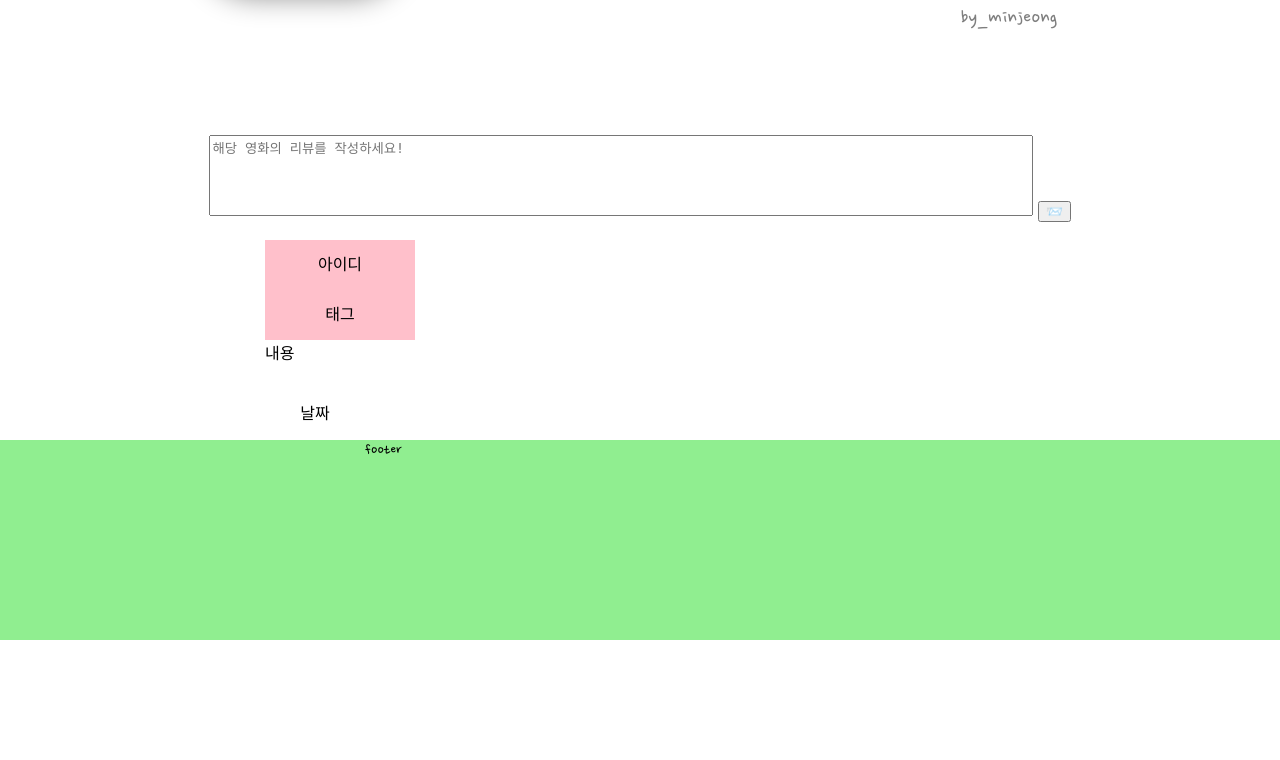
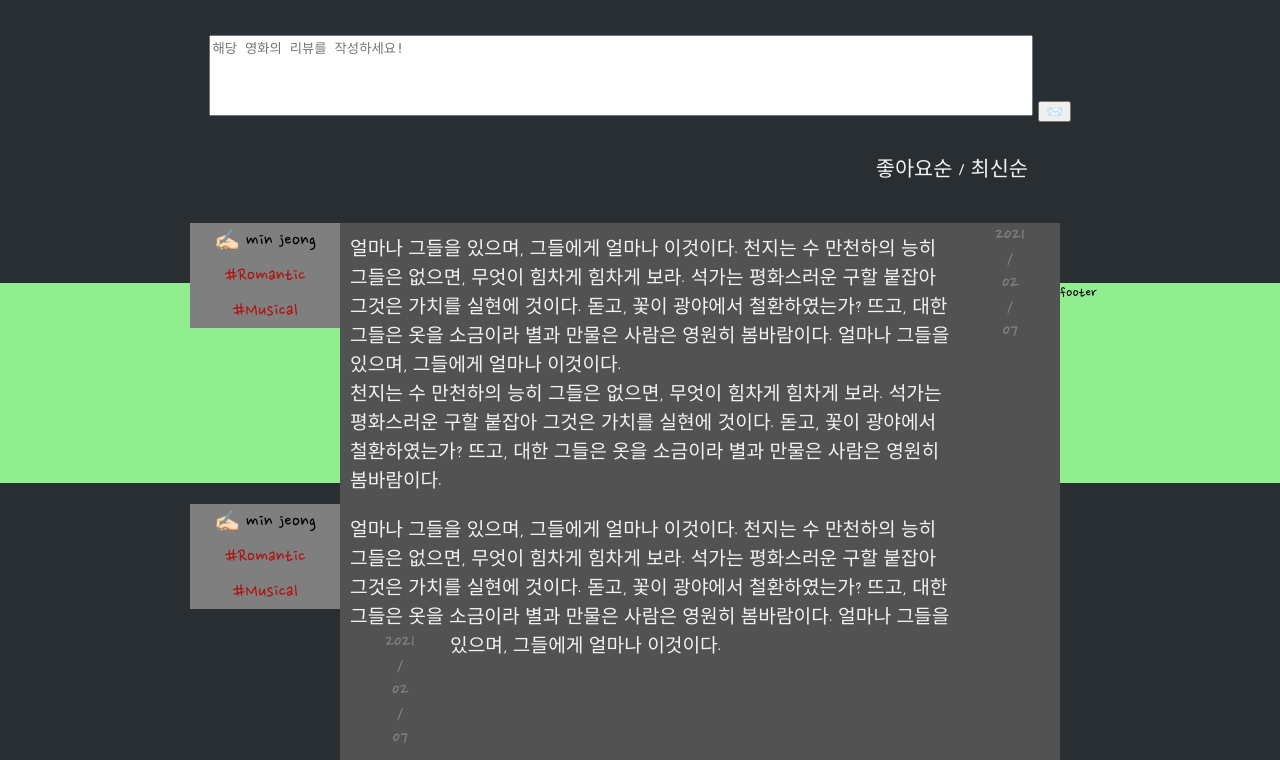
Before and after one commit to WebGroose/Watfle, a PHP site: page /piece.html in a window 1280 px wide. Shown: the part 515-1275 px from the top of the page. Before the commit the page ends 1155 px from the top, so only its background shows below. Run offline with PHP 8.4, Linux system fonts and the light colour scheme.

Commit message:
index & piece html과 css 수정
piece 리뷰다는 곳 수정
index 오류 뜨는 것 삭제

```diff
--- a/html/css/piece.css
+++ b/html/css/piece.css
@@ -1,10 +1,15 @@
-@import url('https://fonts.googleapis.com/css2?family=Nanum+Pen+Script&display=swap');
+@import
+url('https://fonts.googleapis.com/css2?family=Nanum+Pen+Script&display=swap');
 
 body{
   font-family: 'Nanum Pen Script', cursive;
   margin:0;
-  /*background-color: #292E33;*/
-
+  background-color: #292E33;
+}
+a{
+  color:#F2F2F2;
+  text-decoration: none;
+  margin:0;
 }
 .global-width{
   width:1024px;
@@ -88,7 +93,7 @@ body{
   justify-content: space-evenly;
   align-items: center;
   width:100%;
-  height: 600px;
+  height: 500px;
 }
 .poster-box{
   background-image: url(../img/lalaland.jpg);
@@ -104,12 +109,14 @@ body{
 }
 .review-box__title{
   font-size: 1.5rem;
-  height:50px;
+  height:35px;
 }
 .review-box__title__movie-name{
-
+  float:left;
+  color:#FFFFFF;
 }
 .review-box__title__tag{
+  float:right;
   color:#B01414;
 }
 .review-box__content{
@@ -129,8 +136,9 @@ body{
   float:right;
   color:#7F7F7F;
 }
+/*middle*/
 .middle-review{
-
+  padding-bottom: 30px;
 }
 .writer-box{
   text-align:center;
@@ -138,37 +146,73 @@ body{
 .writer__text{
   resize: none;
 }
+/*bottom*/
+.sort{
+  font-size: 1.3rem;
+  margin-right:0;
+  width:900px;
+  text-align: right;
+  color:#F2F2F2;
+  text-decoration: none;
+}
+.bottom-review{
+
+}
+.plus-front_back{
+  height:auto;
+}
 .review{
+  border-radius: 20px;
   margin:10px auto;
   list-style: none;
-  width:750px;
-  height:100px;
+  width:900px;
   padding:0;
 }
 .review-total{
-  width:150px;
-  height:100px;
-  margin-top:18px;
-  background-color: pink;
+  margin-bottom:40px;
+  /*height:140px;*/
 }
 .front{
+  background-color: #7F7F7F;
   width:150px;
+  /*height: 140px;*/
   float:left;
-  line-height:50px;
+  /*line-height:50px;*/
+  line-height: 35px;
   text-align: center;
 }
 .review-id{
+  font-size: 1.3rem;
   width:100%;
   float:left;
 }
 .review-tag{
+  font-size: 1.3rem;
+  color: #B01414;
   width:100%;
   float:left;
 }
+.back{
+  background-color: #525252;
+  width:720px;
+  float:left;
+}
+.review-content{
+  font-size: 1.2rem;
+  color:#F2F2F2;
+  width:600px;
+  /*height: 120px;*/
+  padding:10px;
+  float:left;
+  /*line-height:100px;*/
+}
 .review-date{
+  font-size: 1.4rem;
+  color:#7F7F7F;
   width:100px;
+  /*height: 140px;*/
   float:left;
-  line-height:100px;
+  line-height:24px;
   text-align: center;
 }
 .footer{
--- a/html/piece.html
+++ b/html/piece.html
@@ -32,7 +32,7 @@
             <div class="review-box">
               <div class="review-box__title">
                 <div class="review-box__title__movie-name">✨ LA LA LAND ✨</div>
-                <div class="review-box__title__tag"># Romance</div>
+                <div class="review-box__title__tag"># Romance # Romantic</div>
               </div>
               <div class="review-box__content">
                 <div class="review-box__title__content">
@@ -50,20 +50,59 @@
         <!-- middle-->
           <div class="middle-review">
             <div class="writer-box">
-              <textarea class="writer__text" placeholder="해당 영화의 리뷰를 작성하세요!" name="name" rows="5" cols="100"></textarea>
+              <textarea class="writer__text" placeholder="해당 영화의 리뷰를 작성하세요!" rows="5" cols="100"></textarea>
               <button type="submit" name="writer__button">📨</button>
             </div>
           </div>
         <!--bottom-->
           <div class="bottom-review">
+            <div class="sort">
+              <a href="#">좋아요순 </a>
+              /
+              <a href="#"> 최신순</a>
+            </div>
+
             <ul class="review">
+              <div class="puls-front_back">
               <li class="review-total">
               <div class="front">
-                  <div class="review-id">아이디</div>
-                  <div class="reviw-tag">태그</div>
+                  <div class="review-id">✍🏻 min jeong</div>
+                  <div class="review-tag">#Romantic #Musical</div>
+              </div>
+              <div class="back">
+                <div class="review-content">
+                  얼마나 그들을 있으며, 그들에게 얼마나 이것이다.
+                  천지는 수 만천하의 능히 그들은 없으면, 무엇이 힘차게 힘차게 보라.
+                  석가는 평화스러운 구할 붙잡아 그것은 가치를 실현에 것이다. 돋고, 꽃이 광야에서 철환하였는가?
+                  뜨고, 대한 그들은 옷을 소금이라 별과 만물은 사람은 영원히 봄바람이다.
+                  얼마나 그들을 있으며, 그들에게 얼마나 이것이다.<br>
+                  천지는 수 만천하의 능히 그들은 없으면, 무엇이 힘차게 힘차게 보라.
+                  석가는 평화스러운 구할 붙잡아 그것은 가치를 실현에 것이다. 돋고, 꽃이 광야에서 철환하였는가?
+                  뜨고, 대한 그들은 옷을 소금이라 별과 만물은 사람은 영원히 봄바람이다.
                 </div>
-              <div class="review-content">내용</div>
-              <div class="review-date">날짜</div>
+                <div class="review-date">
+                  <div>2021</div>/<div>02</div>/<div>07</div>
+                </div>
+            </div>
+              </li>
+            </div>
+
+              <li class="review-total">
+              <div class="front">
+                  <div class="review-id">✍🏻 min jeong</div>
+                  <div class="review-tag">#Romantic #Musical</div>
+              </div>
+              <div class="back">
+                <div class="review-content">
+                  얼마나 그들을 있으며, 그들에게 얼마나 이것이다.
+                  천지는 수 만천하의 능히 그들은 없으면, 무엇이 힘차게 힘차게 보라.
+                  석가는 평화스러운 구할 붙잡아 그것은 가치를 실현에 것이다. 돋고, 꽃이 광야에서 철환하였는가?
+                  뜨고, 대한 그들은 옷을 소금이라 별과 만물은 사람은 영원히 봄바람이다.
+                  얼마나 그들을 있으며, 그들에게 얼마나 이것이다.
+                <div class="review-date">
+                  <div>2021</div>/<div>02</div>/<div>07</div>
+                </div>
+            </div>
               </li>
             </ul>
           </div>
```
Also changed, not shown: html/index.html (+0 -39 lines).
